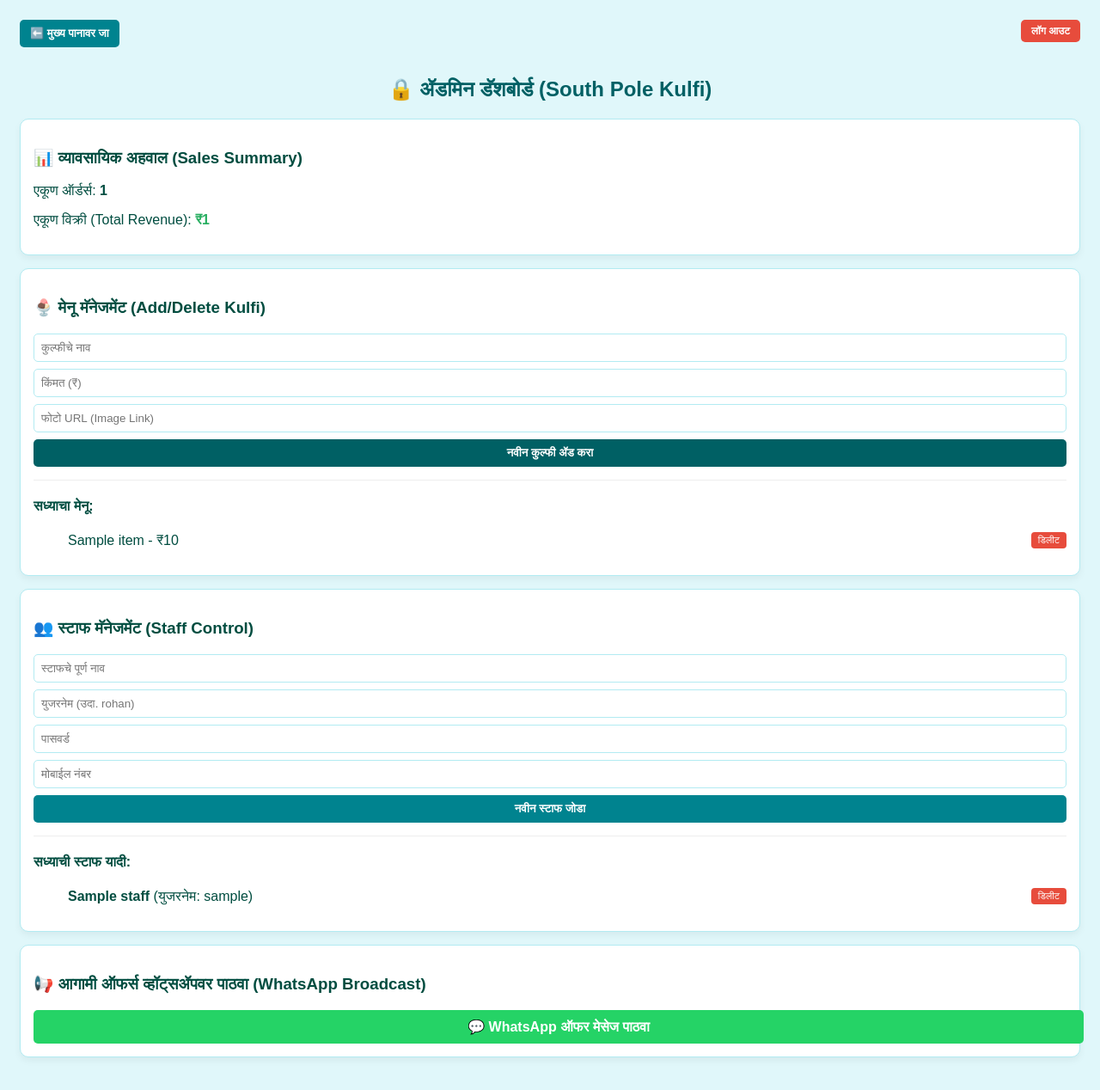
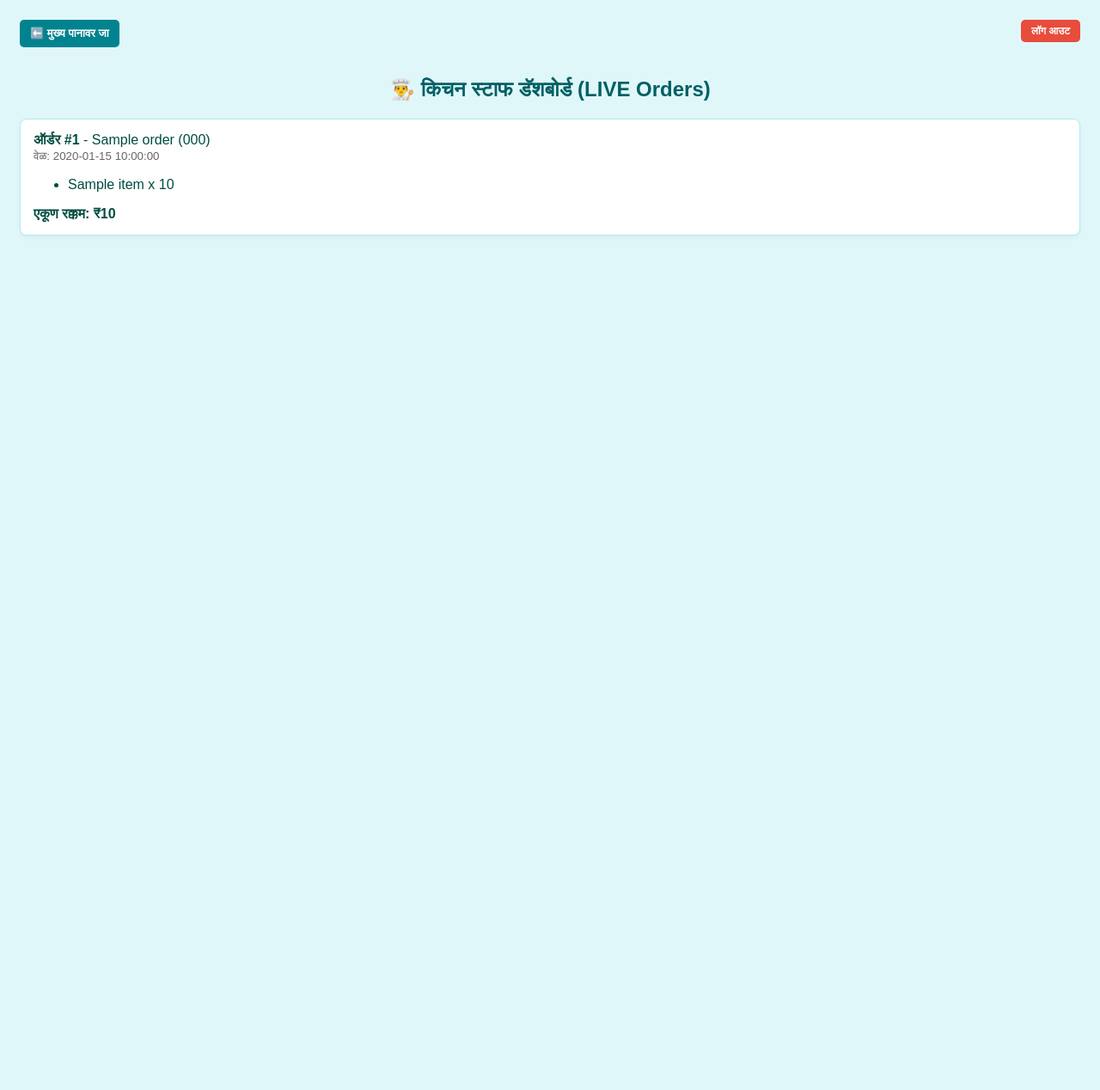
Before and after one commit to naturalkulfi1/south-pole-Natural-kulfi, a Flask app: template templates/staff_panel.html in a window 1280 px wide. Shown: the whole page at 86% size. After the commit the page ends 274 px from the top, so only its background shows below. Run offline with Flask 3, Linux system fonts and the light colour scheme; the template is opened without the code that fills it: most values are stand-ins (such as "Sample title", 1, 10 or a date in 2020).

Commit message:
Update staff_panel.html

```diff
--- a/templates/staff_panel.html
+++ b/templates/staff_panel.html
@@ -3,76 +3,35 @@
 <head>
     <meta charset="UTF-8">
     <meta name="viewport" content="width=device-width, initial-scale=1.0">
-    <title>Admin Panel - South Pole Kulfi</title>
+    <title>Staff Panel - South Pole Kulfi</title>
     <style>
         body { font-family: sans-serif; background: #e0f7fa; padding: 15px; color: #004d40; }
         h2 { color: #006064; text-align: center; }
-        .card { background: white; padding: 15px; border-radius: 10px; margin-bottom: 15px; box-shadow: 0 4px 8px rgba(0,0,0,0.05); border: 1px solid #b2ebf2; }
         .logout-btn { display: inline-block; float: right; background: #e74c3c; color: white; padding: 6px 12px; border-radius: 5px; text-decoration: none; font-size: 12px; font-weight: bold; }
+        .order-card { background: white; padding: 15px; border-radius: 8px; margin-bottom: 12px; box-shadow: 0 2px 5px rgba(0,0,0,0.05); border: 1px solid #b2ebf2; }
         .back-btn { display: inline-block; margin-bottom: 15px; text-decoration: none; background: #00838f; color: white; padding: 8px 12px; border-radius: 5px; font-size: 13px; font-weight: bold; }
-        .form-group { margin-bottom: 8px; }
-        .form-group input { width: 100%; padding: 8px; border: 1px solid #b2ebf2; border-radius: 5px; box-sizing: border-box; }
-        .btn { background: #006064; color: white; border: none; padding: 8px 12px; border-radius: 5px; font-weight: bold; cursor: pointer; width: 100%; }
-        .delete-btn { background: #e74c3c; color: white; text-decoration: none; padding: 3px 8px; border-radius: 4px; font-size: 11px; }
     </style>
 </head>
 <body>
-    <a href="/admin/logout" class="logout-btn">लॉग आउट</a>
+    <a href="/staff/logout" class="logout-btn">लॉग आउट</a>
     <a href="/" class="back-btn">⬅️ मुख्य पानावर जा</a>
-    <h2>🔒 ॲडमिन डॅशबोर्ड (South Pole Kulfi)</h2>
+    <h2>👨‍🍳 किचन स्टाफ डॅशबोर्ड (LIVE Orders)</h2>
 
-    <div class="card">
-        <h3>📊 व्यावसायिक अहवाल (Sales Summary)</h3>
-        <p>एकूण ऑर्डर्स: <b>{{ total_orders }}</b></p>
-        <p>एकूण विक्री (Total Revenue): <b style="color: #27ae60;">₹{{ total_sales }}</b></p>
-    </div>
-
-    <div class="card">
-        <h3>🍨 मेनू मॅनेजमेंट (Add/Delete Kulfi)</h3>
-        <form action="/admin/add_menu" method="POST">
-            <div class="form-group"><input type="text" name="name" placeholder="कुल्फीचे नाव" required></div>
-            <div class="form-group"><input type="number" name="price" placeholder="किंमत (₹)" required></div>
-            <div class="form-group"><input type="text" name="image" placeholder="फोटो URL (Image Link)" required></div>
-            <button type="submit" class="btn">नवीन कुल्फी ॲड करा</button>
-        </form>
-        <hr style="margin: 15px 0; border: 0; border-top: 1px solid #eee;">
-        <h4>सध्याचा मेनू:</h4>
-        <ul>
-            {% for item in menu %}
-            <li style="margin-bottom: 8px; display: flex; justify-content: space-between; align-items: center;">
-                <span>{{ item.name }} - ₹{{ item.price }}</span>
-                <a href="/admin/delete_menu/{{ item.id }}" class="delete-btn">डिलीट</a>
-            </li>
-            {% endfor %}
-        </ul>
-    </div>
-
-    <div class="card">
-        <h3>👥 स्टाफ मॅनेजमेंट (Staff Control)</h3>
-        <form action="/admin/add_staff" method="POST">
-            <div class="form-group"><input type="text" name="staff_name" placeholder="स्टाफचे पूर्ण नाव" required></div>
-            <div class="form-group"><input type="text" name="staff_username" placeholder="युजरनेम (उदा. rohan)" required></div>
-            <div class="form-group"><input type="password" name="staff_password" placeholder="पासवर्ड" required></div>
-            <div class="form-group"><input type="tel" name="staff_phone" placeholder="मोबाईल नंबर" required></div>
-            <button type="submit" class="btn" style="background-color: #00838f;">नवीन स्टाफ जोडा</button>
-        </form>
-        <hr style="margin: 15px 0; border: 0; border-top: 1px solid #eee;">
-        <h4>सध्याची स्टाफ यादी:</h4>
-        <ul>
-            {% for s in staff %}
-            <li style="margin-bottom: 8px; display: flex; justify-content: space-between; align-items: center;">
-                <span><b>{{ s.name }}</b> (युजरनेम: {{ s.username }})</span>
-                <a href="/admin/delete_staff/{{ s.id }}" class="delete-btn">डिलीट</a>
-            </li>
-            {% endfor %}
-        </ul>
-    </div>
-
-    <div class="card">
-        <h3>📢 आगामी ऑफर्स व्हॉट्सॲपवर पाठवा (WhatsApp Broadcast)</h3>
-        <a href="https://wa.me/?text=Hello%20from%20South%20Pole%20Natural%20Kulfi!%20Exciting%20new%20flavours%20are%20live%20now.%20Visit%20today!" target="_blank" class="btn" style="background-color: #25D366; text-align: center; text-decoration: none; display: block; padding: 10px;">
-            💬 WhatsApp ऑफर मेसेज पाठवा
-        </a>
-    </div>
+    {% if orders %}
+        {% for o in orders %}
+        <div class="order-card">
+            <b>ऑर्डर #{{ o.id }}</b> - {{ o.name }} ({{ o.phone }})<br>
+            <small style="color: #666;">वेळ: {{ o.date }}</small>
+            <ul>
+                {% for item in o.items %}
+                <li>{{ item.name }} x {{ item.qty }}</li>
+                {% endfor %}
+            </ul>
+            <b>एकूण रक्कम: ₹{{ o.total }}</b>
+        </div>
+        {% endfor %}
+    {% else %}
+        <p style="text-align: center; color: #777;">सध्या कोणतीही नवीन ऑर्डर नाही.</p>
+    {% endif %}
 </body>
 </html>
```
